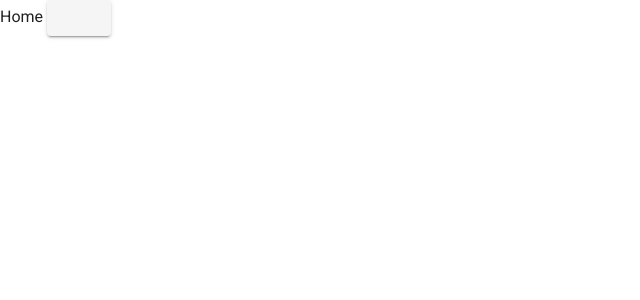
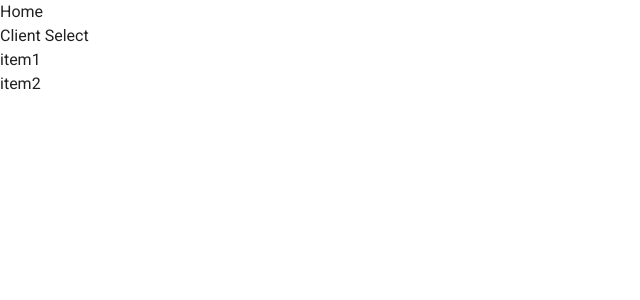
Before and after one commit to fredjacobs/fred_test_vue, a Vue app: page /#/home/clientselect in a window 1280 px wide. Shown: the top 300 px of the page, without its empty margins (0-640 px from the left). Built offline with nearby package versions, Linux system fonts and the light colour scheme.

Commit message:
Data List

```diff
--- /dev/null
+++ b/src/components/ClientSelect.vue
@@ -0,0 +1,34 @@
+<template>
+    <div>
+Client Select
+<DataList :Items="myData"
+></DataList>
+
+    </div>
+</template>
+<script>
+import DataList from "@/components/DataList.vue";
+
+export default {
+    data:function(){
+        return {
+           myData:[{
+               title: "item1",
+           },{
+               title: "item2",
+           }]
+        }
+
+    },
+    components:{
+
+        DataList:DataList
+
+    },
+
+}
+</script>
+
+<style scoped>
+
+</style>
--- a/src/components/ContactUs.vue
+++ /dev/null
@@ -1,20 +0,0 @@
-<template>
-    <div>
-Contact US
-    </div>
-</template>
-<script>
-export default {
-    data:function(){
-        return {
-
-        }
-
-    },
-
-}
-</script>
-
-<style scoped>
-
-</style>
--- /dev/null
+++ b/src/components/DataList.vue
@@ -0,0 +1,30 @@
+<template>
+    <div>
+        <!--TODO DataList Items Create -->
+        <div v-for="(listItem,index) in Items" :key="index"
+
+
+        >
+        {{listItem.title}}
+        </div>
+
+    </div>
+</template>
+<script>
+export default {
+    data:function(){
+        return {
+
+        }
+
+    },
+    props:[
+        'Items'
+    ]
+
+}
+</script>
+
+<style scoped>
+
+</style>
--- a/src/router/index.js
+++ b/src/router/index.js
@@ -7,14 +7,14 @@ Vue.use(VueRouter);
 
 const routes = [
   {
-    path: "/:getKey",
+    path: "/home/:getKey",
     name: "home",
     component: Home,
     children: [],
   },
   {
     path:"/",
-    component: Home
+    redirect: "/home/clientselect"
   }
 
 ];
@@ -22,8 +22,7 @@ const routes = [
 //How do you add multiple components to a single Route path / element on app.vue
 
 const router = new VueRouter({
-  mode: "history",
-  base: process.env.BASE_URL,
+
   routes,
 });
 
--- a/src/views/Home.vue
+++ b/src/views/Home.vue
@@ -2,14 +2,12 @@
     <div>
 Home
 <component :is="current_component"></component>
-<v-btn
-@click="loadContact"
-></v-btn>
+
     </div>
 </template>
 <script>
 import AboutUs from "@/components/AboutUs.vue";
-import ContactUs from "@/components/ContactUs.vue";
+import ClientSelect from "@/components/ClientSelect.vue";
 export default {
 
 
@@ -17,24 +15,17 @@ export default {
         return {
             getKeyToComponent:{
                 aboutus: "AboutUs",
-                contactus:"ContactUs"
+                clientselect:"ClientSelect"
             }
         }
 
     },
     components:{
         AboutUs:AboutUs,
-        ContactUs:ContactUs
+        ClientSelect:ClientSelect
 
     },
-    methods:{
-        loadContact(){
-            this.$router.push({
-                path:" contactus",
-            })
-        }
 
-    },
     mounted(){
        // console.log(this.$route.params.getKey)
     },
```
